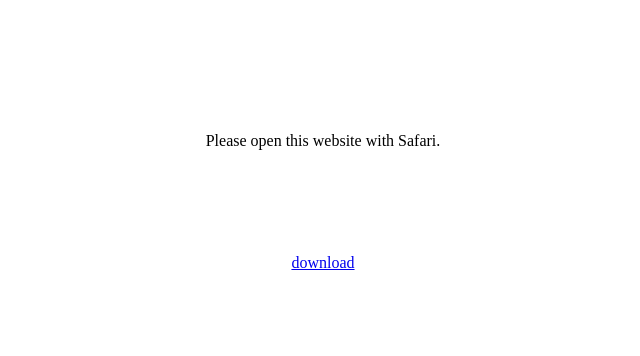
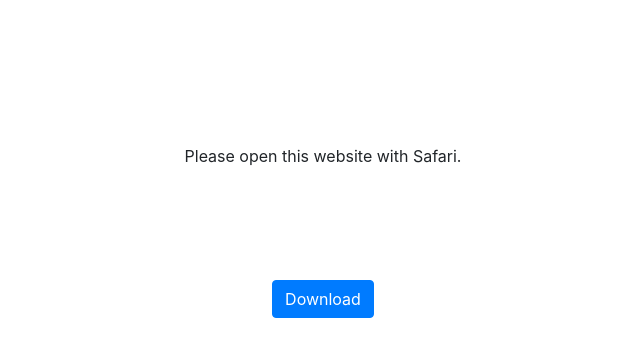
Before and after one commit to inspur-osp/inspur-osp.github.io, a plain HTML site: page index.html in a window 1280 px wide. Shown: the whole page, without its empty margins (317-957 px from the left). Drawn offline with nearby package versions, Linux system fonts and the light colour scheme.

Commit message:
Update index.html

```diff
--- a/index.html
+++ b/index.html
@@ -5,11 +5,13 @@
     <meta name="viewport" content="width=device-width; initial-scale=1.0">
     <meta name="keywords" content="test">
     <meta name="description" content="">
+    <link rel="stylesheet" href="https://cdn.jsdelivr.net/npm/bootstrap@4.6.2/dist/css/bootstrap.min.css" integrity="sha384-xOolHFLEh07PJGoPkLv1IbcEPTNtaed2xpHsD9ESMhqIYd0nLMwNLD69Npy4HI+N" crossorigin="anonymous">
     <title>IOS Install</title>
 </head>
 
 <body>
     <div class="doc">
+
         <br>
         <br>
         <br>
@@ -24,8 +26,9 @@
         <br>
         <br>
         <p align="center">
+
             <a href="itms-services://?action=download-manifest&url=https://latisinspur.github.io/WFM.plist">
-                download</a>
+            <button type="button" class="btn btn-primary">Download</button></a>
         </p>
         <br>
         <br>
```
